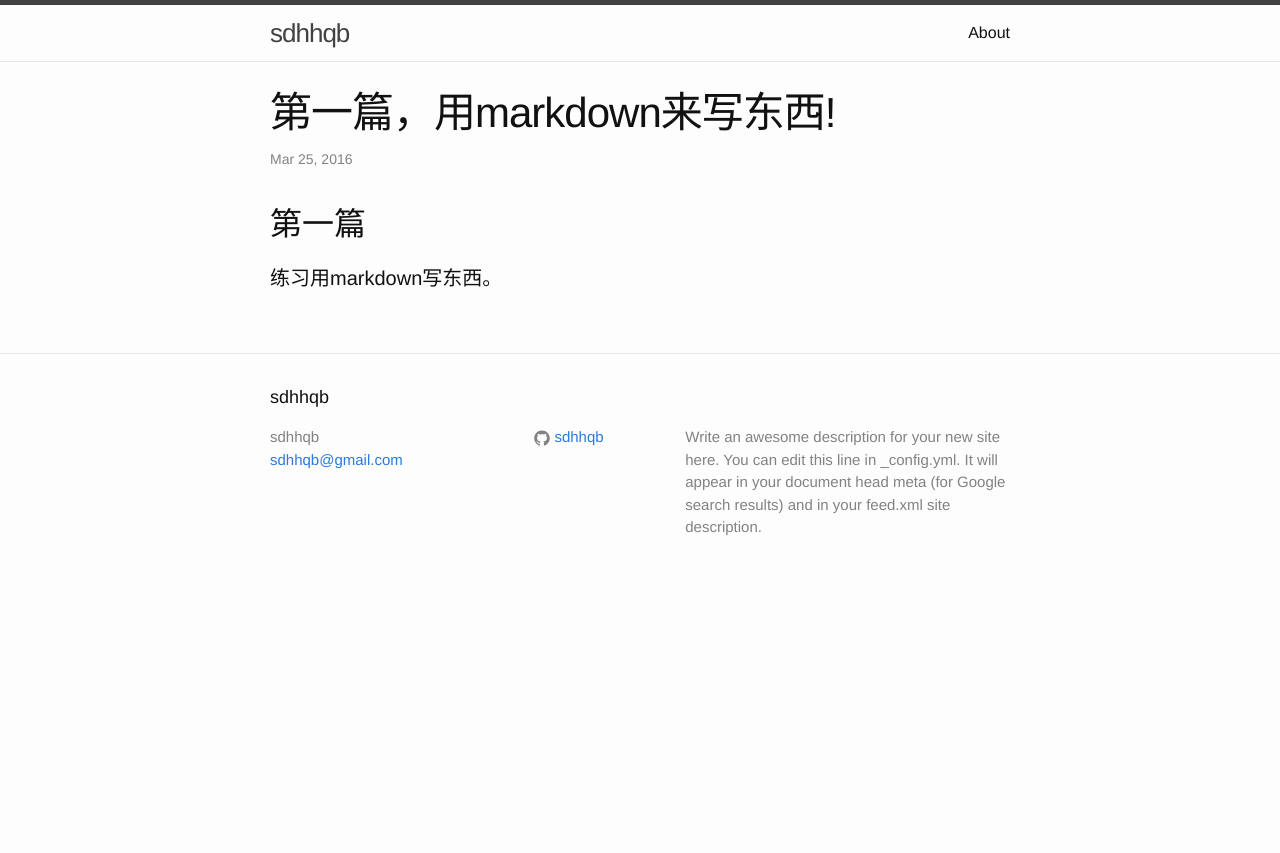
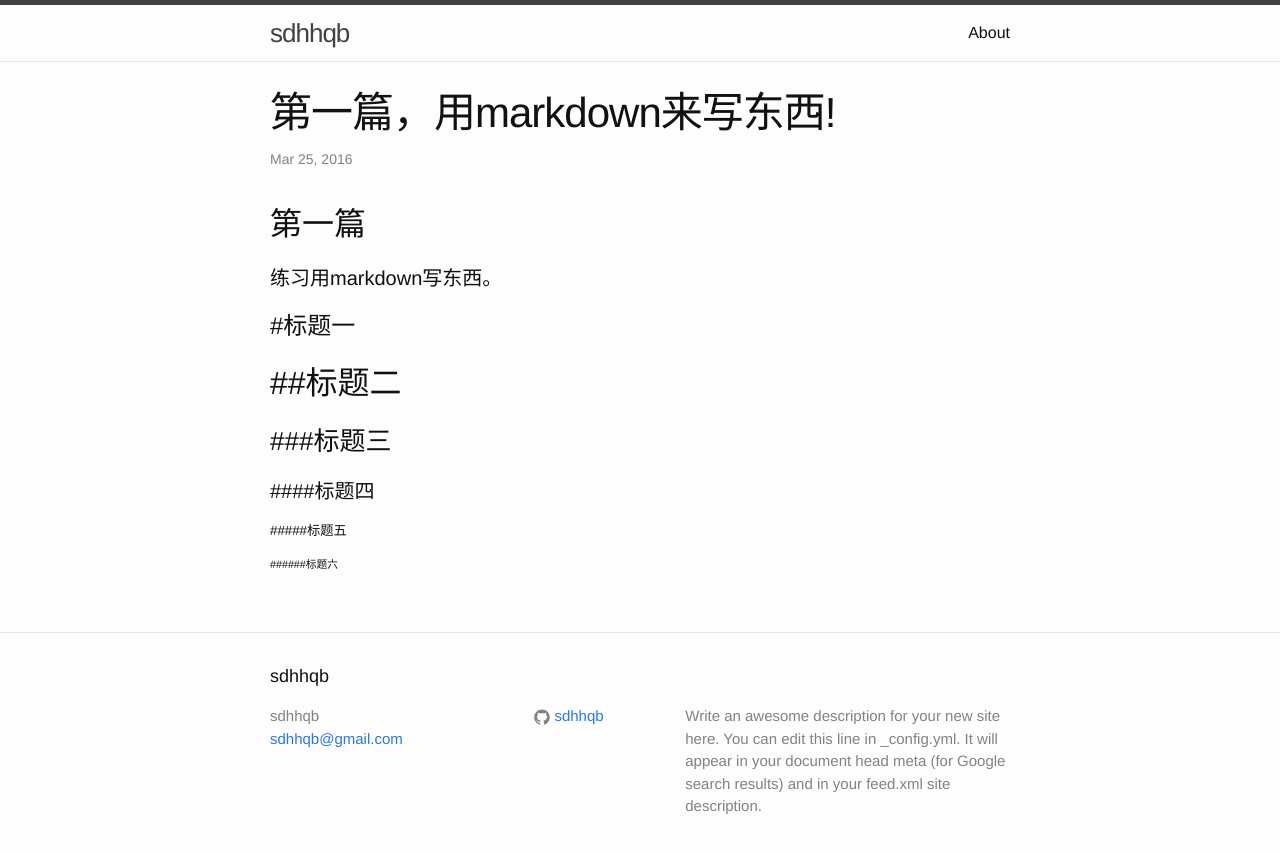
Before and after one commit to sdhhqb/sdhhqb.github.io, a Jekyll site: the page built from _posts/2016-03-30-try-markdown.markdown, in a window 1280 px wide. Shown: the top 853 px of the page. Built offline with Jekyll 4.4.1, drawn with Linux system fonts in a browser that asks for light colours.

Commit message:
update jekyll markdown post

```diff
--- a/_posts/2016-03-30-try-markdown.markdown
+++ b/_posts/2016-03-30-try-markdown.markdown
@@ -7,3 +7,10 @@ categories: jekyll update
 ## 第一篇
 
 #### 练习用markdown写东西。
+
+# #标题一
+## ##标题二
+### ###标题三
+#### ####标题四
+##### #####标题五
+###### ######标题六
```
